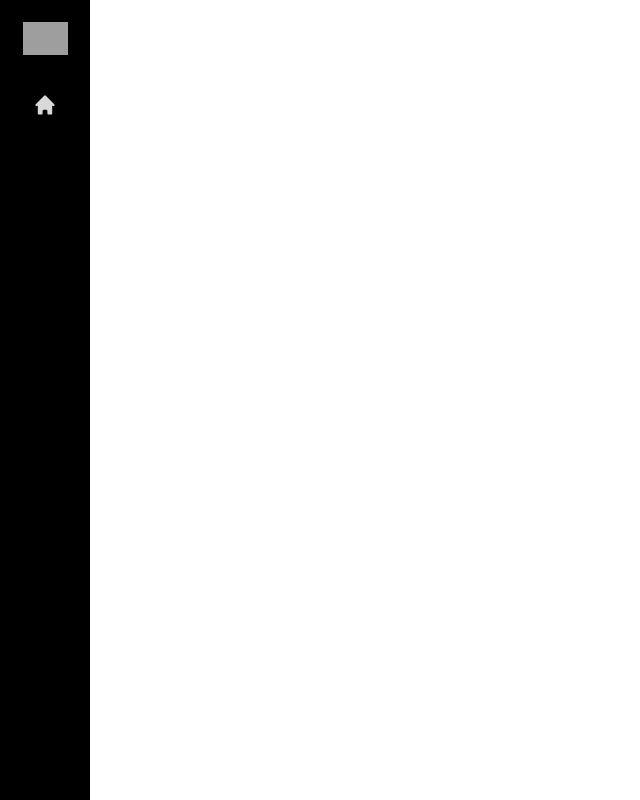
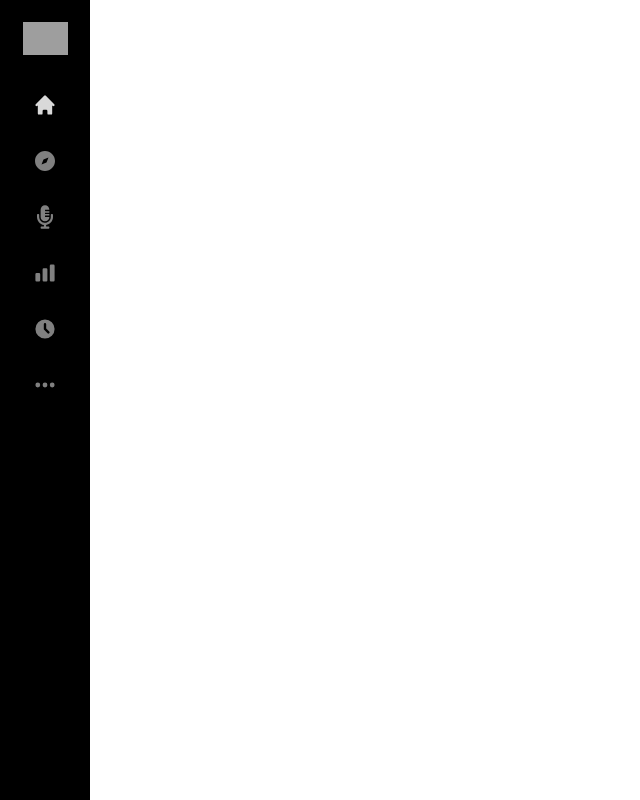
Before and after one commit to levaldiv/spotify-redesign, a Next.js app: page / in a window 1280 px wide. Shown: the whole page, without its empty margins (0-640 px from the left). Built offline with nearby package versions, Linux system fonts and the light colour scheme; grey boxes are pictures that could not be loaded.

Commit message:
created icon globals style

```diff
--- a/styles/globals.css
+++ b/styles/globals.css
@@ -1,3 +1,9 @@
 @tailwind base;
 @tailwind components;
 @tailwind utilities;
+
+@layer components {
+  .sidebarIcon {
+    @apply h-6 cursor-pointer text-[#808080];
+  }
+}
```
